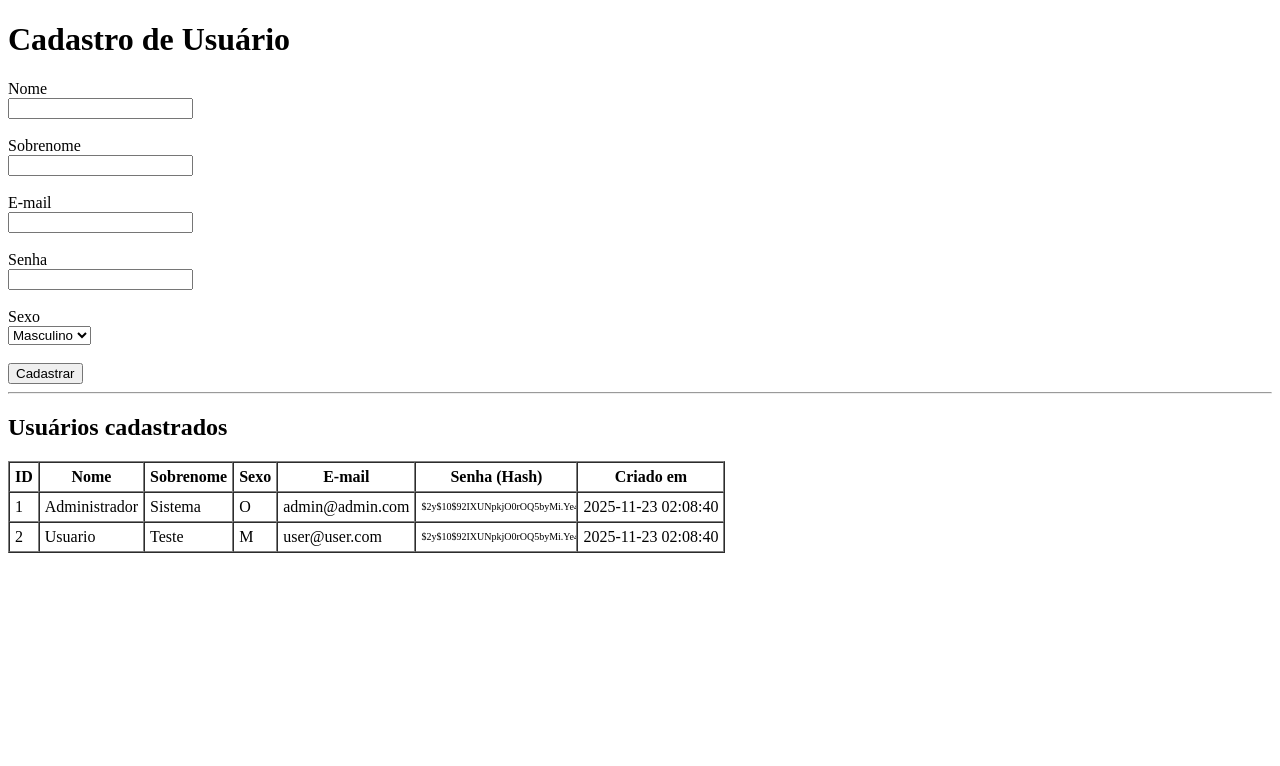
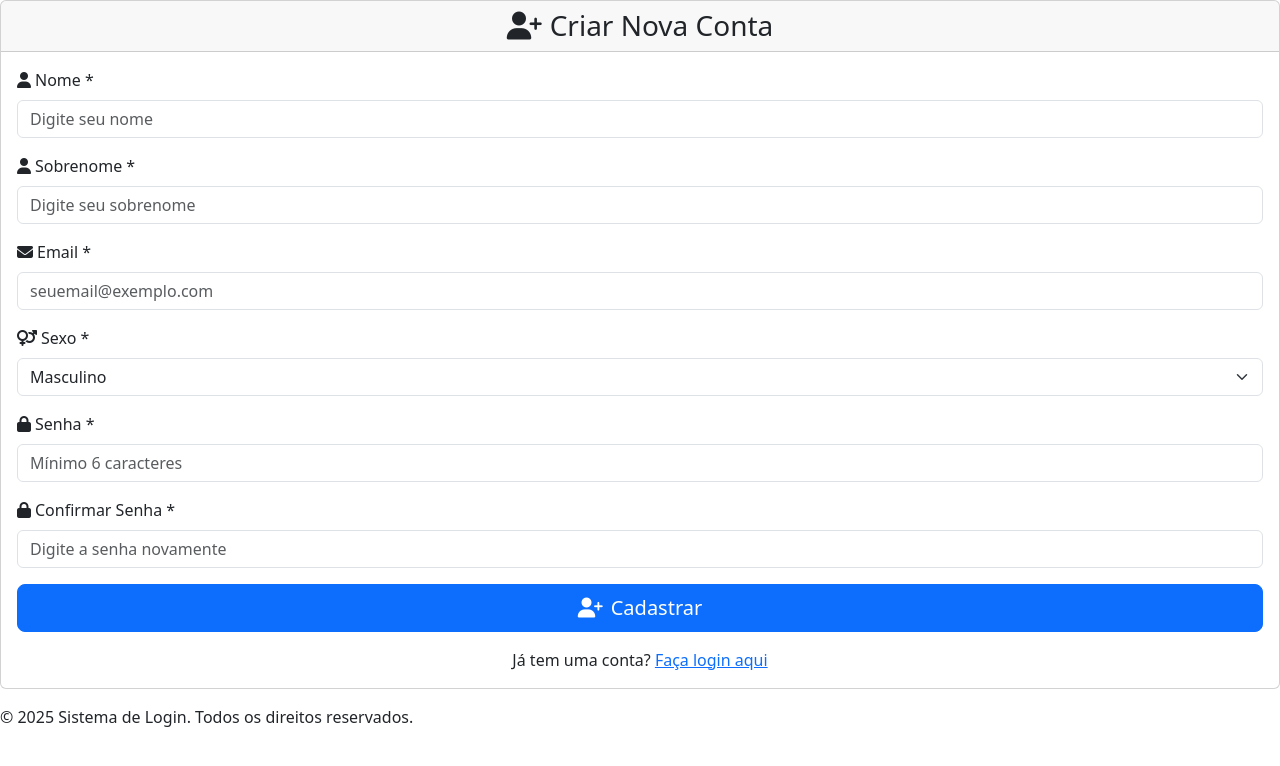
Before and after one commit to coldrenatinho/loginphp, a PHP site: page /cadastro.php in a window 1280 px wide. Shown: the top 766 px of the page. Run offline with PHP 8.4, Linux system fonts and the light colour scheme; data comes from the database, SQL or seed files in the repository; data that the repository does not hold is empty.

Commit message:
feat: implementar página de cadastro com Bootstrap 5 e validações completas
- Criar interface moderna com Bootstrap 5 e Font Awesome
- Implementar validações server-side (nome, sobrenome, email, senha)
- Adicionar confirmação de senha
- Implementar verificação de email duplicado
- Adicionar indicador de força de senha
- Usar prepared statements para segurança
- Implementar password_hash() para criptografia
- Adicionar feedback visual com mensagens de erro/sucesso
- Incluir validação client-side com JavaScript

```diff
--- a/src/php/cadastro.php
+++ b/src/php/cadastro.php
@@ -1,135 +1,245 @@
 <?php
+/**
+ * =====================================================
+ * Página de Cadastro de Usuários
+ * Sistema de Login com PHP e MySQL
+ * =====================================================
+ */
+
 include_once 'config.php';
 
-$mensagem = '';
+// Inicializa variáveis
+$erro = [];
+$sucesso = '';
+$nome = '';
+$sobrenome = '';
+$email = '';
+$sexo = 'M';
 
 // Processamento do Formulário
 if ($_SERVER['REQUEST_METHOD'] === 'POST') {
+    // Coleta e sanitiza os dados do formulário
     $nome      = isset($_POST['nome']) ? trim($_POST['nome']) : '';
     $sobrenome = isset($_POST['sobrenome']) ? trim($_POST['sobrenome']) : '';
     $email     = isset($_POST['email']) ? trim($_POST['email']) : '';
     $senha     = isset($_POST['senha']) ? $_POST['senha'] : '';
-    $sexo      = isset($_POST['sexo']) ? $_POST['sexo'] : 'O';
+    $confirmar_senha = isset($_POST['confirmar_senha']) ? $_POST['confirmar_senha'] : '';
+    $sexo      = isset($_POST['sexo']) ? $_POST['sexo'] : 'M';
 
-    if ($nome === '' || $sobrenome === '' || $email === '' || $senha === '') {
-        $mensagem = "Por favor, preencha todos os campos.";
+    // Validações Server-Side
+    if (empty($nome)) {
+        $erro[] = "O campo nome é obrigatório.";
+    } elseif (strlen($nome) < 3) {
+        $erro[] = "O nome deve ter pelo menos 3 caracteres.";
+    }
+
+    if (empty($sobrenome)) {
+        $erro[] = "O campo sobrenome é obrigatório.";
+    } elseif (strlen($sobrenome) < 2) {
+        $erro[] = "O sobrenome deve ter pelo menos 2 caracteres.";
+    }
+
+    if (empty($email)) {
+        $erro[] = "O campo email é obrigatório.";
+    } elseif (!filter_var($email, FILTER_VALIDATE_EMAIL)) {
+        $erro[] = "Por favor, insira um email válido.";
+    }
+
+    if (empty($senha)) {
+        $erro[] = "O campo senha é obrigatório.";
+    } elseif (strlen($senha) < 6) {
+        $erro[] = "A senha deve ter pelo menos 6 caracteres.";
+    }
+
+    if (empty($confirmar_senha)) {
+        $erro[] = "Por favor, confirme sua senha.";
+    } elseif ($senha !== $confirmar_senha) {
+        $erro[] = "As senhas não coincidem.";
+    }
+
+    // Se não houver erros, prossegue com o cadastro
+    if (count($erro) == 0) {
+        // Verifica se o email já está cadastrado
+        $sql_check = "SELECT id FROM usuarios WHERE email = ?";
+        $stmt_check = $link->prepare($sql_check);
+        $stmt_check->bind_param("s", $email);
+        $stmt_check->execute();
+        $stmt_check->store_result();
+
+        if ($stmt_check->num_rows > 0) {
+            $erro[] = "Este email já está cadastrado no sistema.";
+            $stmt_check->close();
         } else {
-        // 1. Criação do Hash da senha (Nunca grave senha em texto plano)
+            $stmt_check->close();
+
+            // Cria o hash da senha
             $senha_hash = password_hash($senha, PASSWORD_DEFAULT);
 
-        // 2. Uso de Prepared Statements para segurança e correção da sintaxe SQL
-        // Assumindo que a coluna 'nivel_acesso' existe e deve ser 'user'
+            // Insere o novo usuário no banco de dados
             $sql = "INSERT INTO usuarios (nome, sobrenome, email, sexo, senha, nivel_acesso) VALUES (?, ?, ?, ?, ?, 'user')";
 
             if ($stmt = $link->prepare($sql)) {
-            // "sssss" indica que são 5 strings (nome, sobrenome, email, sexo, senha_hash)
                 $stmt->bind_param("sssss", $nome, $sobrenome, $email, $sexo, $senha_hash);
 
                 if ($stmt->execute()) {
-                $mensagem = "Usuário cadastrado com sucesso!";
-                // Limpa os campos após cadastro
-                $nome = $sobrenome = $email = $senha = '';
-                $sexo = 'O';
+                    $sucesso = "Cadastro realizado com sucesso! Você já pode fazer <a href='login.php'>login</a>.";
+                    // Limpa os campos após cadastro bem-sucedido
+                    $nome = $sobrenome = $email = '';
+                    $sexo = 'M';
                 } else {
-                $mensagem = "Erro ao cadastrar: " . $stmt->error;
+                    $erro[] = "Erro ao cadastrar: " . $stmt->error;
                 }
                 $stmt->close();
             } else {
-            $mensagem = "Erro na preparação da query: " . $link->error;
+                $erro[] = "Erro na preparação da query: " . $link->error;
+            }
         }
     }
 }
 
-// Listagem de Usuários
-$usuarios = [];
-$sql_list = "SELECT id, nome, sobrenome, email, sexo, senha, data_cadastro FROM usuarios ORDER BY id ASC";
-$result = $link->query($sql_list);
 
-if ($result) {
-    while ($row = $result->fetch_assoc()) {
-        $usuarios[] = $row;
-    }
-    $result->free();
-} else {
-    $mensagem .= "<br>Erro ao listar usuários: " . $link->error;
-}
 
-$link->close();
 ?>
-
 <!DOCTYPE html>
 <html lang="pt-BR">
+
 <head>
-    <meta charset="utf-8">
-    <title>Cadastro de Usuário - Versão Corrigida</title>
-    <meta name="viewport" content="width=device-width,initial-scale=1">
+    <meta charset="UTF-8">
+    <meta name="viewport" content="width=device-width, initial-scale=1.0">
+    <title>Cadastro de Usuário - Sistema de Login</title>
+
+    <!-- Bootstrap 5 CSS -->
+    <link href="https://cdn.jsdelivr.net/npm/bootstrap@5.3.0/dist/css/bootstrap.min.css" rel="stylesheet">
+    <!-- Font Awesome -->
+    <link rel="stylesheet" href="https://cdnjs.cloudflare.com/ajax/libs/font-awesome/6.4.0/css/all.min.css">
+    <!-- Google Fonts -->
+    <link href="https://fonts.googleapis.com/css2?family=Nunito:wght@400;600;700&display=swap" rel="stylesheet">
+    <!-- CSS Customizado -->
+    <link rel="stylesheet" href="../css/style.css">
 </head>
+
 <body>
-    <div class="container">
-        <h1>Cadastro de Usuário</h1>
-
-        <?php if ($mensagem !== ''): ?>
-            <div style="border: 1px solid #ccc; padding: 10px; margin-bottom: 10px;">
-                <?php echo $mensagem; ?>
+    <div class="auth-container">
+        <div class="card fade-in">
+            <div class="card-header text-center">
+                <h3 class="mb-0"><i class="fas fa-user-plus me-2"></i>Criar Nova Conta</h3>
+            </div>
+            <div class="card-body">
+                <!-- Exibição de Mensagens de Erro -->
+                <?php if (count($erro) > 0): ?>
+                <div class="alert alert-danger alert-dismissible fade show" role="alert">
+                    <i class="fas fa-exclamation-circle me-2"></i>
+                    <strong>Erro!</strong>
+                    <ul class="mb-0 mt-2">
+                        <?php foreach ($erro as $msg): ?>
+                        <li><?php echo htmlspecialchars($msg); ?></li>
+                        <?php endforeach; ?>
+                    </ul>
+                    <button type="button" class="btn-close" data-bs-dismiss="alert"></button>
                 </div>
                 <?php endif; ?>
 
-        <form method="post" action="">
-            <label for="nome">Nome</label><br>
-            <input id="nome" name="nome" type="text" value="<?php echo isset($nome) ? htmlspecialchars($nome, ENT_QUOTES) : ''; ?>" required><br><br>
+                <!-- Exibição de Mensagem de Sucesso -->
+                <?php if (!empty($sucesso)): ?>
+                <div class="alert alert-success alert-dismissible fade show" role="alert">
+                    <i class="fas fa-check-circle me-2"></i>
+                    <?php echo $sucesso; ?>
+                    <button type="button" class="btn-close" data-bs-dismiss="alert"></button>
+                </div>
+                <?php endif; ?>
 
-            <label for="sobrenome">Sobrenome</label><br>
-            <input id="sobrenome" name="sobrenome" type="text" value="<?php echo isset($sobrenome) ? htmlspecialchars($sobrenome, ENT_QUOTES) : ''; ?>" required><br><br>
+                <!-- Formulário de Cadastro -->
+                <form id="cadastroForm" method="POST" action="" novalidate>
+                    <!-- Nome -->
+                    <div class="mb-3">
+                        <label for="nome" class="form-label">
+                            <i class="fas fa-user me-1"></i>Nome *
+                        </label>
+                        <input type="text" class="form-control" id="nome" name="nome"
+                            value="<?php echo htmlspecialchars($nome); ?>" placeholder="Digite seu nome" required>
+                        <div class="invalid-feedback">Por favor, insira seu nome.</div>
+                    </div>
 
-            <label for="email">E-mail</label><br>
-            <input id="email" name="email" type="email" value="<?php echo isset($email) ? htmlspecialchars($email, ENT_QUOTES) : ''; ?>" required><br><br>
+                    <!-- Sobrenome -->
+                    <div class="mb-3">
+                        <label for="sobrenome" class="form-label">
+                            <i class="fas fa-user me-1"></i>Sobrenome *
+                        </label>
+                        <input type="text" class="form-control" id="sobrenome" name="sobrenome"
+                            value="<?php echo htmlspecialchars($sobrenome); ?>" placeholder="Digite seu sobrenome"
+                            required>
+                        <div class="invalid-feedback">Por favor, insira seu sobrenome.</div>
+                    </div>
 
-            <label for="senha">Senha</label><br>
-            <input id="senha" name="senha" type="password" value="<?php echo isset($senha) ? htmlspecialchars($senha, ENT_QUOTES) : ''; ?>" required><br><br>
+                    <!-- Email -->
+                    <div class="mb-3">
+                        <label for="email" class="form-label">
+                            <i class="fas fa-envelope me-1"></i>Email *
+                        </label>
+                        <input type="email" class="form-control" id="email" name="email"
+                            value="<?php echo htmlspecialchars($email); ?>" placeholder="seuemail@exemplo.com" required>
+                        <div class="invalid-feedback">Por favor, insira um email válido.</div>
+                    </div>
 
-            <label for="sexo">Sexo</label><br>
-            <select id="sexo" name="sexo" required>
-                <option value="M" <?php echo (isset($sexo) && $sexo === 'M') ? 'selected' : ''; ?>>Masculino</option>
-                <option value="F" <?php echo (isset($sexo) && $sexo === 'F') ? 'selected' : ''; ?>>Feminino</option>
-                <option value="O" <?php echo (isset($sexo) && $sexo === 'O') ? 'selected' : ''; ?>>Outro</option>
-            </select><br><br>
+                    <!-- Sexo -->
+                    <div class="mb-3">
+                        <label for="sexo" class="form-label">
+                            <i class="fas fa-venus-mars me-1"></i>Sexo *
+                        </label>
+                        <select class="form-select" id="sexo" name="sexo" required>
+                            <option value="M" <?php echo ($sexo === 'M') ? 'selected' : ''; ?>>Masculino</option>
+                            <option value="F" <?php echo ($sexo === 'F') ? 'selected' : ''; ?>>Feminino</option>
+                            <option value="O" <?php echo ($sexo === 'O') ? 'selected' : ''; ?>>Outro</option>
+                        </select>
+                    </div>
 
-            <button type="submit">Cadastrar</button>
+                    <!-- Senha -->
+                    <div class="mb-3">
+                        <label for="senha" class="form-label">
+                            <i class="fas fa-lock me-1"></i>Senha *
+                        </label>
+                        <input type="password" class="form-control" id="senha" name="senha"
+                            placeholder="Mínimo 6 caracteres" required>
+                        <div class="invalid-feedback">A senha deve ter pelo menos 6 caracteres.</div>
+                        <div class="password-strength" id="passwordStrengthBar" style="display: none;"></div>
+                        <small class="password-strength-text" id="passwordStrengthText"></small>
+                    </div>
+
+                    <!-- Confirmar Senha -->
+                    <div class="mb-3">
+                        <label for="confirmar_senha" class="form-label">
+                            <i class="fas fa-lock me-1"></i>Confirmar Senha *
+                        </label>
+                        <input type="password" class="form-control" id="confirmar_senha" name="confirmar_senha"
+                            placeholder="Digite a senha novamente" required>
+                        <div class="invalid-feedback">As senhas não coincidem.</div>
+                    </div>
+
+                    <!-- Botão de Submit -->
+                    <div class="d-grid gap-2 mb-3">
+                        <button type="submit" class="btn btn-primary btn-lg">
+                            <i class="fas fa-user-plus me-2"></i>Cadastrar
+                        </button>
+                    </div>
+
+                    <!-- Link para Login -->
+                    <div class="text-center">
+                        <p class="mb-0">Já tem uma conta? <a href="login.php">Faça login aqui</a></p>
+                    </div>
                 </form>
+            </div>
+        </div>
 
-        <hr>
+        <!-- Footer -->
+        <div class="footer mt-3">
+            <p class="mb-0">&copy; <?php echo date('Y'); ?> Sistema de Login. Todos os direitos reservados.</p>
+        </div>
+    </div>
 
-        <h2>Usuários cadastrados</h2>
-        <?php if (count($usuarios) === 0): ?>
-            <p>Nenhum usuário cadastrado ainda.</p>
-        <?php else: ?>
-            <table border="1" cellpadding="5" cellspacing="0">
-                <thead>
-                    <tr>
-                        <th>ID</th>
-                        <th>Nome</th>
-                        <th>Sobrenome</th>
-                        <th>Sexo</th>
-                        <th>E-mail</th>
-                        <th>Senha (Hash)</th>
-                        <th>Criado em</th>
-                    </tr>
-                </thead>
-                <tbody>
-                    <?php foreach ($usuarios as $u): ?>
-                        <tr>
-                            <td><?php echo htmlspecialchars($u['id'], ENT_QUOTES); ?></td>
-                            <td><?php echo htmlspecialchars($u['nome'], ENT_QUOTES); ?></td>
-                            <td><?php echo htmlspecialchars($u['sobrenome'], ENT_QUOTES); ?></td>
-                            <td><?php echo htmlspecialchars($u['sexo'], ENT_QUOTES); ?></td>
-                            <td><?php echo htmlspecialchars($u['email'], ENT_QUOTES); ?></td>
-                            <td style="font-size: 10px; max-width: 150px; overflow: hidden;"><?php echo htmlspecialchars($u['senha'], ENT_QUOTES); ?></td>
-                            <td><?php echo htmlspecialchars($u['data_cadastro'], ENT_QUOTES); ?></td>
-                        </tr>
-                    <?php endforeach; ?>
-                </tbody>
-            </table>
-        <?php endif; ?>
-    </div>
+    <!-- Bootstrap 5 JS Bundle -->
+    <script src="https://cdn.jsdelivr.net/npm/bootstrap@5.3.0/dist/js/bootstrap.bundle.min.js"></script>
+    <!-- JavaScript Customizado -->
+    <script src="../js/validation.js"></script>
 </body>
+
 </html>
```
Lines whose indentation alone changed are shown as unchanged.
